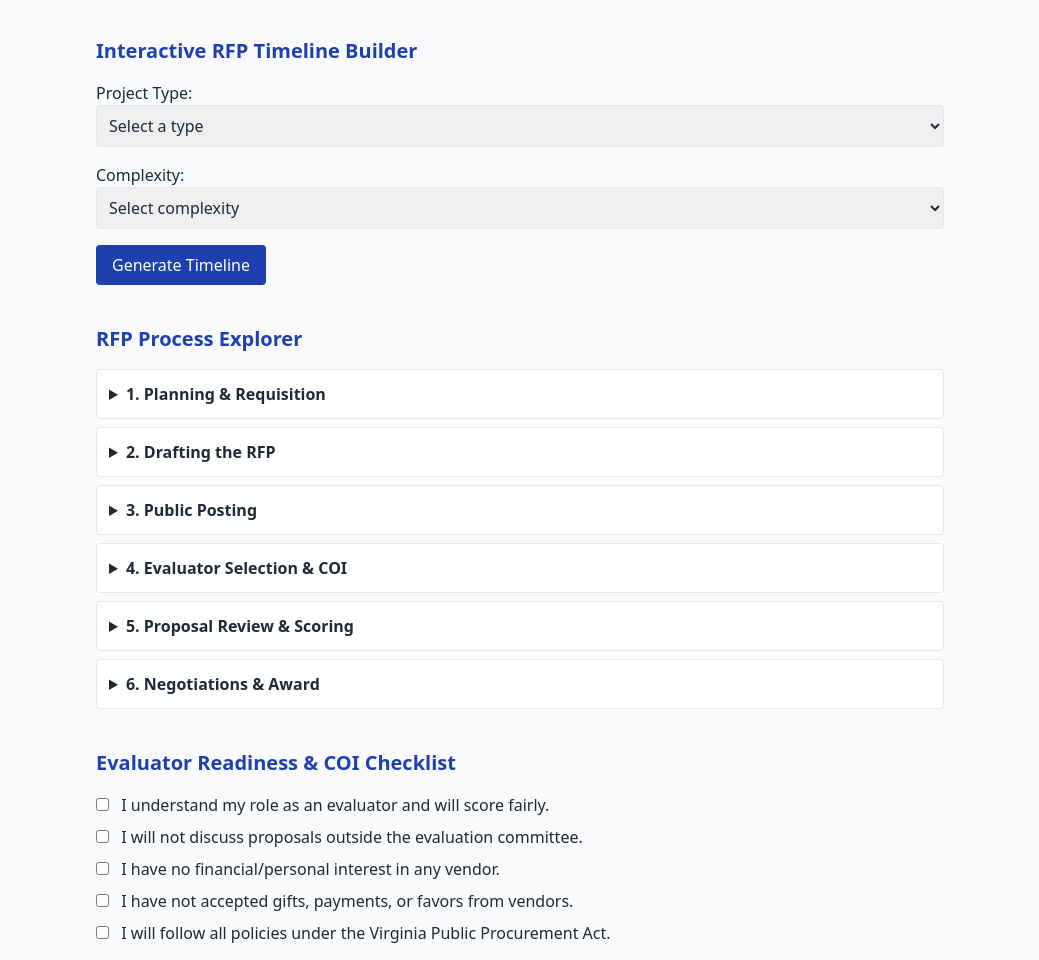
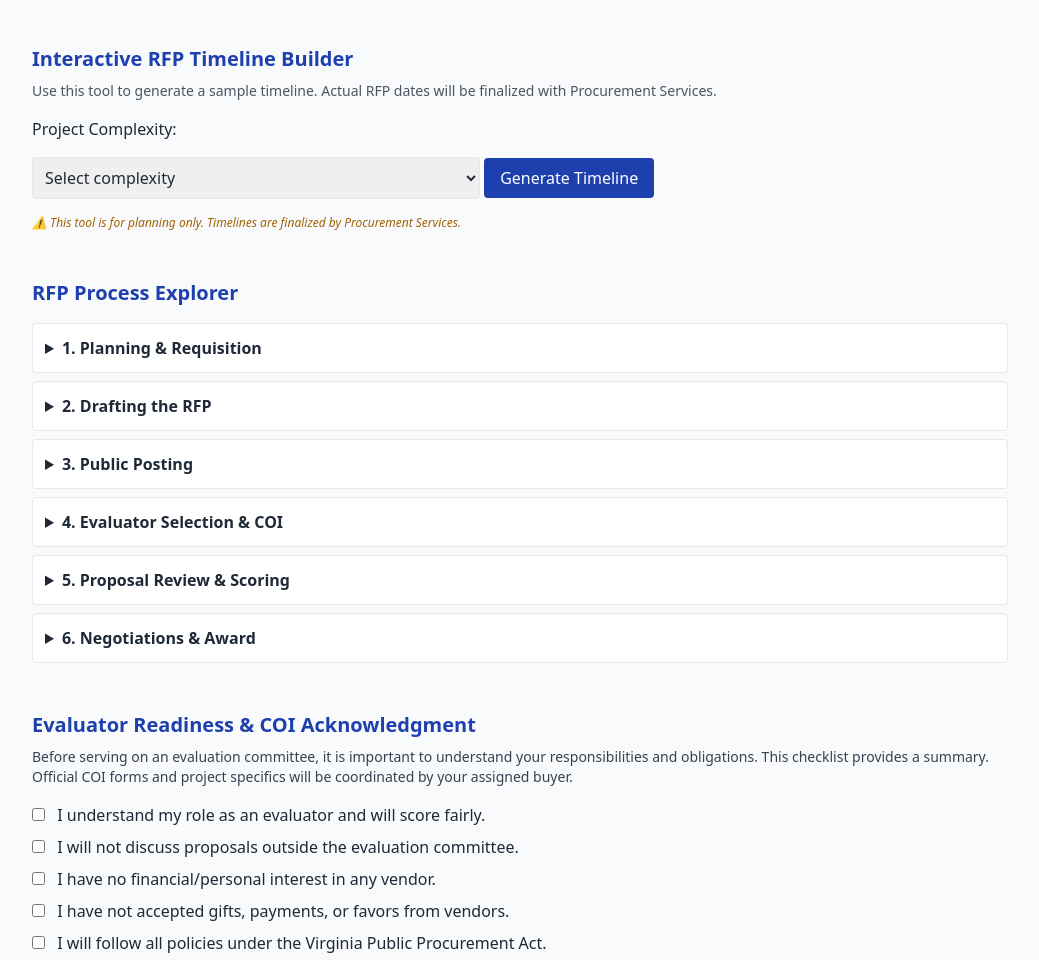
Before and after one commit to Baugustgithub/RFP, a plain HTML site: page index.html in a window 1280 px wide. Shown: the part 83-1043 px from the top of the page, without its empty margins (120-1159 px from the left). Drawn offline with nearby package versions, Linux system fonts and the light colour scheme.

Commit message:
Update index.html

```diff
--- a/index.html
+++ b/index.html
@@ -8,38 +8,29 @@
   <link href="https://fonts.googleapis.com/css2?family=Inter:wght@400;600&display=swap" rel="stylesheet">
 </head>
 <body class="bg-gray-50 text-gray-800 font-inter">
-  <div class="max-w-4xl mx-auto p-6 space-y-10">
+  <div class="max-w-5xl mx-auto p-6 space-y-12">
+
+    <!-- Header -->
     <header class="text-center">
       <h1 class="text-3xl font-bold text-blue-900">VCU RFP Navigator</h1>
-      <p class="text-sm text-gray-600">Interactive guide through the VCU RFP process</p>
+      <p class="text-sm text-gray-600">Interactive guide through the formal RFP process</p>
     </header>
 
     <!-- Timeline Builder -->
     <section>
-      <h2 class="text-xl font-semibold text-blue-800 mb-4">Interactive RFP Timeline Builder</h2>
+      <h2 class="text-xl font-semibold text-blue-800 mb-2">Interactive RFP Timeline Builder</h2>
+      <p class="text-sm text-gray-600 mb-4">Use this tool to generate a sample timeline. Actual RFP dates will be finalized with Procurement Services.</p>
       <div class="space-y-4">
-        <div>
-          <label class="block font-medium">Project Type:</label>
-          <select id="projectType" class="border rounded p-2 w-full">
-            <option value="">Select a type</option>
-            <option>IT</option>
-            <option>Services</option>
-            <option>Research/Scientific</option>
-            <option>Facilities Related</option>
-            <option>Hospitality</option>
-          </select>
-        </div>
-        <div>
-          <label class="block font-medium">Complexity:</label>
-          <select id="complexity" class="border rounded p-2 w-full">
-            <option value="">Select complexity</option>
-            <option value="low">Simple</option>
-            <option value="medium">Moderate</option>
-            <option value="high">Complex</option>
-          </select>
-        </div>
+        <label class="block font-medium">Project Complexity:</label>
+        <select id="complexity" class="border rounded p-2 w-full max-w-md">
+          <option value="">Select complexity</option>
+          <option value="low">Simple</option>
+          <option value="medium">Moderate</option>
+          <option value="high">Complex</option>
+        </select>
         <button onclick="generateTimeline()" class="px-4 py-2 bg-blue-800 text-white rounded">Generate Timeline</button>
-        <div id="timelineOutput" class="mt-4"></div>
+        <div id="timelineOutput" class="mt-4 text-sm text-gray-700"></div>
+        <p class="mt-2 text-xs text-yellow-700 italic">⚠️ This tool is for planning only. Timelines are finalized by Procurement Services.</p>
       </div>
     </section>
 
@@ -49,14 +40,13 @@
       <div id="processAccordion" class="space-y-2"></div>
     </section>
 
-    <!-- COI Checklist -->
+    <!-- Evaluator Checklist -->
     <section>
-      <h2 class="text-xl font-semibold text-blue-800 mb-4">Evaluator Readiness & COI Checklist</h2>
-      <form id="coiChecklist" class="space-y-2">
-        <!-- populated by JS -->
-      </form>
-      <button onclick="reviewCOI()" class="mt-4 px-4 py-2 bg-green-600 text-white rounded">Submit Acknowledgment</button>
-      <div id="coiResults" class="mt-4 text-sm text-green-700"></div>
+      <h2 class="text-xl font-semibold text-blue-800 mb-2">Evaluator Readiness & COI Acknowledgment</h2>
+      <p class="text-sm mb-4 text-gray-700">Before serving on an evaluation committee, it is important to understand your responsibilities and obligations. This checklist provides a summary. Official COI forms and project specifics will be coordinated by your assigned buyer.</p>
+      <form id="coiChecklist" class="space-y-2"></form>
+      <button onclick="reviewCOI()" class="mt-4 px-4 py-2 bg-green-700 text-white rounded">Complete Acknowledgment</button>
+      <div id="coiResults" class="mt-4 text-sm text-green-800"></div>
     </section>
 
     <!-- Resource Hub -->
@@ -70,6 +60,7 @@
         <li><a href="mailto:purchasing@vcu.edu">Email Procurement</a></li>
       </ul>
     </section>
+
   </div>
   <script src="script.js"></script>
 </body>
```
